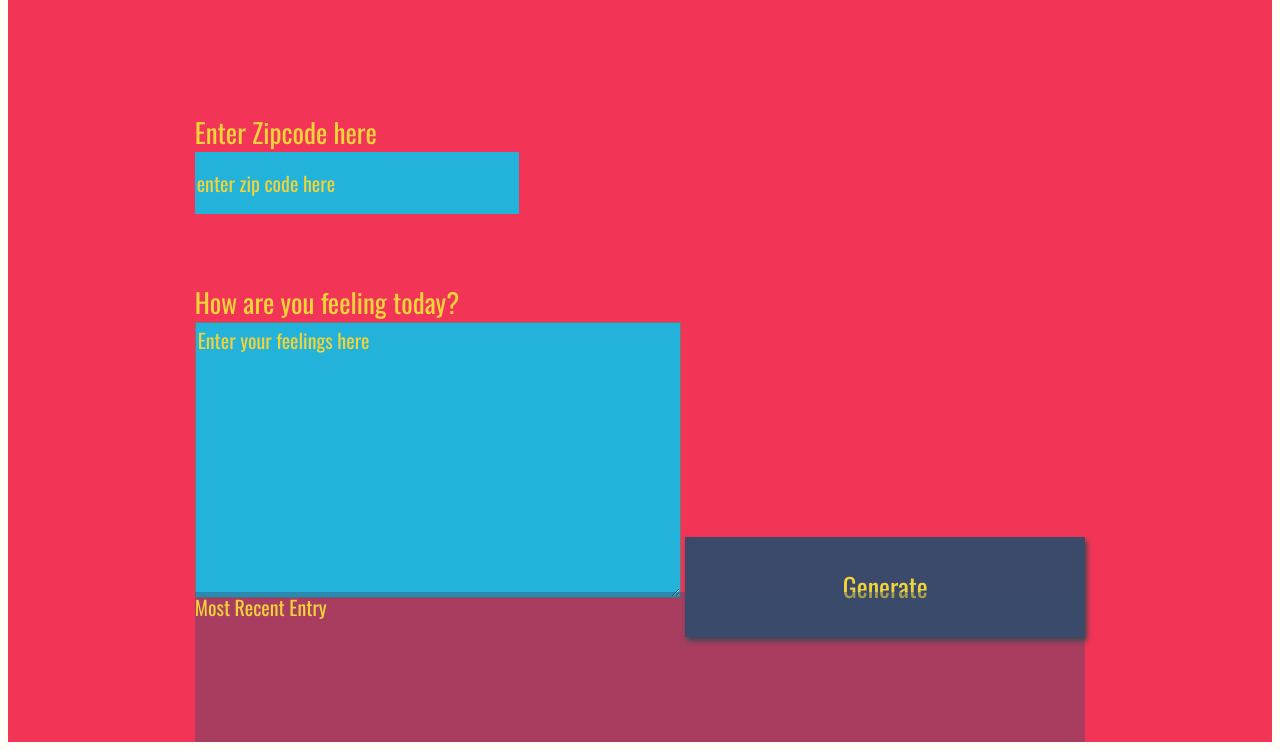
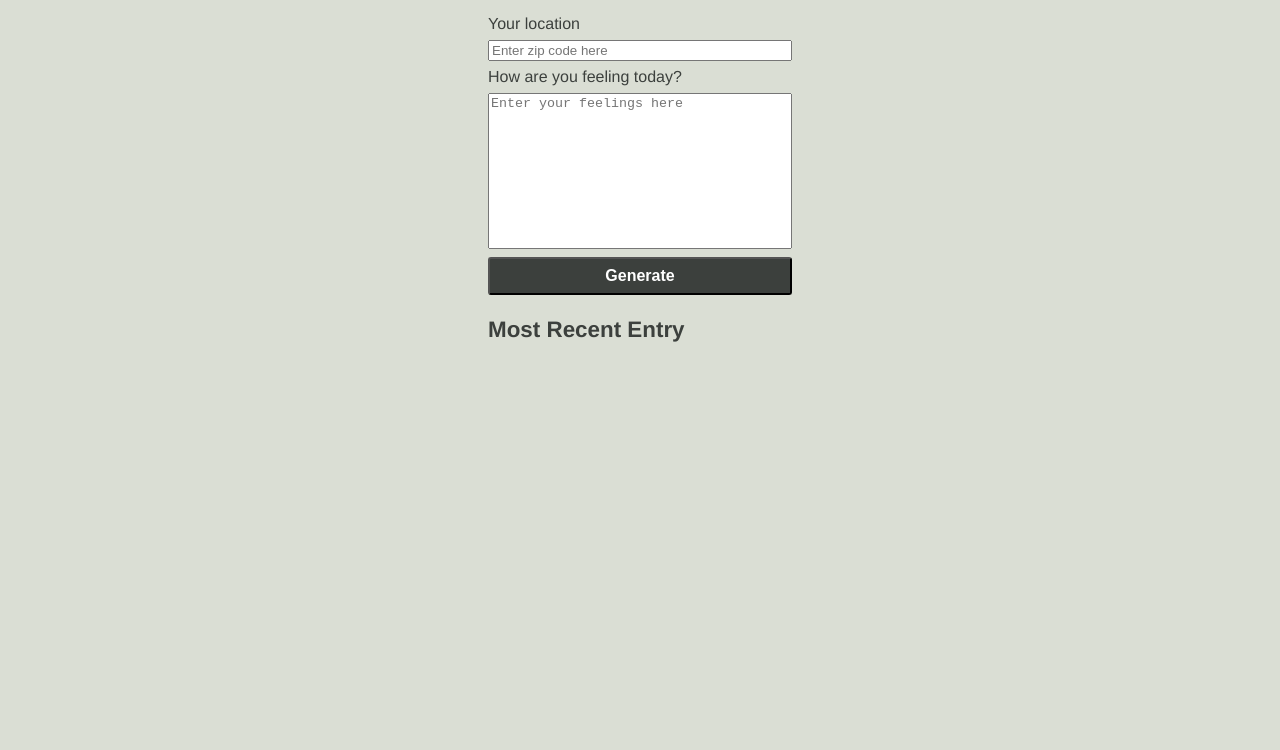
Before and after one commit to alanhillgemann/journal, a plain HTML site: page website/index.html in a window 1280 px wide. Shown: the part 66-816 px from the top of the page. Drawn offline with nearby package versions, Linux system fonts and the light colour scheme; files that its build step writes are made by us from their sources; a web font is replaced by a local one.

Commit message:
feat: add all functionality to Weather Journal website:
- Get current temperature for zip code from openeathermap.com API
- Post new entry including temperature and current system date to Weather Journal API
- Get all entries from Weather Journal API
- Update most recent entry on page
- Prevent sending multiple entries at once
- Show friendly error message on missing fields or network failure

```diff
--- a/css/style.css
+++ /dev/null
@@ -1,115 +0,0 @@
-body {
-    background: #fffff8;
-    font-family: -apple-system, BlinkMacSystemFont, sans-serif;
-}
-
-#app {
-    display: grid;
-    grid-auto-rows: minmax(150px, auto);
-    /* grid-template-columns:  */
-    height:100vh;
-    background: #f23557;
-    color: #f0d43a;
-    justify-content: center;
-    grid-gap: 1em;
-    font-size: 20px;
-    font-family: 'Oswald', sans-serif;
-}
-
-.holder {
-
-}
-
-.entry {
-    background: rgba(59, 74, 107, .4);
-}
-
-#entryHolder {
-
-}
-
-#date {
-
-}
-
-#temp {
-
-}
-
-#content {
-
-}
-
-.headline {
-
-}
-
-.title {
-
-}
-
-/*  Basic Styling To Override Default For Basic HTML Elements */
-label {
-    display:block;
-    font-size: 27px;
-}
-
-input {
-    display:block;
-    height: 60px;
-    width: 320px;
-    background:#22b2da;
-    color: #f0d43a;
-    font-size: 20px;
-    font-family: 'Oswald', sans-serif;
-    border: none;
-}
-
-button {
-    width: 400px;
-    height: 100px;
-    background: #3b4a6b;
-    color: #f0d43a;
-    font-size: 26px;
-    font-family: 'Oswald', sans-serif;
-    border: none;
-    box-shadow: 2px 4px 5px #444;
-}
-
-h1 {
-    font-size: 36px;
-}
-
-textarea {
-    background:#22b2da;
-    color: #f0d43a;
-    font-size: 20px;
-    font-family: 'Oswald', sans-serif;
-}
-
-/* Reset style for HTML element on active to have no border*/
-input:focus,
-select:focus,
-textarea:focus,
-button:focus {
-    outline: none;
-}
-
-/* Style for Placeholder Text*/
-::placeholder { /* Firefox, Chrome, Opera */
-    color: #f0d43a;
-    font-family: 'Oswald', sans-serif;
-
-}
-
-:-ms-input-placeholder { /* Internet Explorer 10-11 */
-    color: #f0d43a;
-    font-family: 'Oswald', sans-serif;
-
-}
-
-::-ms-input-placeholder { /* Microsoft Edge */
-    color: #f0d43a;
-    font-family: 'Oswald', sans-serif;
-
-}
--- /dev/null
+++ b/public/css/style.css
@@ -0,0 +1,109 @@
+/* http://meyerweb.com/eric/tools/css/reset/
+    v2.0 | 20110126
+    License: none (public domain)
+*/
+
+html, body, div, span, applet, object, iframe,
+h1, h2, h3, h4, h5, h6, p, blockquote, pre,
+a, abbr, acronym, address, big, cite, code,
+del, dfn, em, img, ins, kbd, q, s, samp,
+small, strike, strong, sub, sup, tt, var,
+b, u, i, center,
+dl, dt, dd, ol, ul, li,
+fieldset, form, label, legend,
+table, caption, tbody, tfoot, thead, tr, th, td,
+article, aside, canvas, details, embed,
+figure, figcaption, footer, header, hgroup,
+menu, nav, output, ruby, section, summary,
+time, mark, audio, video {
+    margin: 0;
+    padding: 0;
+    border: 0;
+    font-size: 100%;
+    font: inherit;
+    vertical-align: baseline;
+}
+
+/* HTML5 display-role reset for older browsers */
+article, aside, details, figcaption, figure,
+footer, header, hgroup, menu, nav, section {
+    display: block;
+}
+body {
+    line-height: 1;
+}
+
+/* Main styles */
+body {
+    font-family: Helvetica, Arial, Courier, sans-serif;
+    color: #3C403D;
+    display: grid;
+    justify-items: center;
+    row-gap: 1em;
+    margin: 0.5em;
+    background-color: #DADED4;
+}
+
+main {
+    display: grid;
+    width: 304px;
+    grid-row-gap: 0.5em;
+}
+
+#header {
+    display: grid;
+    justify-items: center;
+    width: 304px;
+    padding-top: 1em;
+    padding-bottom: 1em;
+    background-color: #A3BCB6;
+}
+
+form {
+    display: grid;
+    grid-row-gap: 0.5em;
+    margin-bottom: 1em;
+}
+
+textarea {
+    resize: none;
+}
+
+#error p {
+    color: #ff0000;
+}
+
+#generate {
+    background-color: #3C403D;
+    color: #ffffff;
+    padding: 0.5em;
+    cursor: pointer;
+    font-size: 1em;
+    font-weight: 800;
+    border-radius: 3px;
+}
+
+#generate:disabled {
+    cursor: not-allowed;
+    pointer-events: none;
+}
+
+#latestEntry {
+    display: grid;
+    grid-row-gap: 0.5em;
+}
+
+#entryHolder {
+    display: grid;
+    grid-row-gap: 0.5em;
+}
+
+h1 {
+    font-size: 1.6em;
+    font-weight: 800;
+}
+
+h2 {
+    font-size: 1.4em;
+    font-weight: 600;
+}
--- a/website/index.html
+++ b/website/index.html
@@ -2,31 +2,32 @@
 <html>
     <head>
         <meta charset="UTF-8">
-        <title>Weather Journal</title>
-        <link href="https://fonts.googleapis.com/css?family=Oswald:400,600,700|Ranga:400,700&display=swap" rel="stylesheet">
-        <link rel="stylesheet" href="../css/style.css">
+        <meta name="viewport" content="width=device-width, initial-scale=1.0">
+        <title>Weather Journal App</title>
+        <link rel="stylesheet" href="../static/css/style.css">
     </head>
     <body>
-        <div id="app">
-        <div class="holder headline">Weather Journal App</div>
-        <div class="holder zip">
-            <label for="zip">Enter Zipcode here</label>
-            <input type="text" id="zip" placeholder="enter zip code here">
-        </div>
-        <div class ="holder feel">
-            <label for="feelings">How are you feeling today?</label>
-            <textarea class="myInput" id="feelings" placeholder="Enter your feelings here" rows="9" cols="50"></textarea>
-            <button id="generate" type="submit">Generate</button>
-        </div>
-        <div class="holder entry">
-            <div class="title">Most Recent Entry</div>
-            <div id="entryHolder">
-                <div id="date"></div>
-                <div id="temp"></div>
-                <div id="content"></div>
+        <header id="header" aria-labelledby="h1">
+            <h1 id="h1">Weather Journal App</h1>
+        </header>
+        <main>
+            <form id="form" action="#" aria-label="New journal entry">
+                <label for="zip">Your location</label>
+                <input id="zip" class="field" type="text" placeholder="Enter zip code here" maxlength="10" required>
+                <label for="feelings">How are you feeling today?</label>
+                <textarea id="feelings" class="field" placeholder="Enter your feelings here" rows="10" maxlength="300" required></textarea>
+                <button id="generate" type="submit" aria-labelledby="form">Generate</button>
+            </form>
+            <section id= "latestEntry" aria-labelledby="h2">
+                <h2 id="h2">Most Recent Entry</h2>
+                <div id="entryHolder">
+                    <div id="date"></div>
+                    <div id="zipcode"></div>
+                    <div id="temp"></div>
+                    <div id="content"></div>
                 </div>
-            </div>
-        </div>
-        <script src="../js/app.js" type="text/javascript"></script>
+            </section>
+        </main>
+        <script src="../static/js/app.js" type="text/javascript"></script>
     </body>
 </html>
```
Also changed, not shown: js/app.js (deleted, +0 -11 lines), js/server.js (deleted, +0 -25 lines), public/js/app.js (added, +102 -0 lines), README.md.
